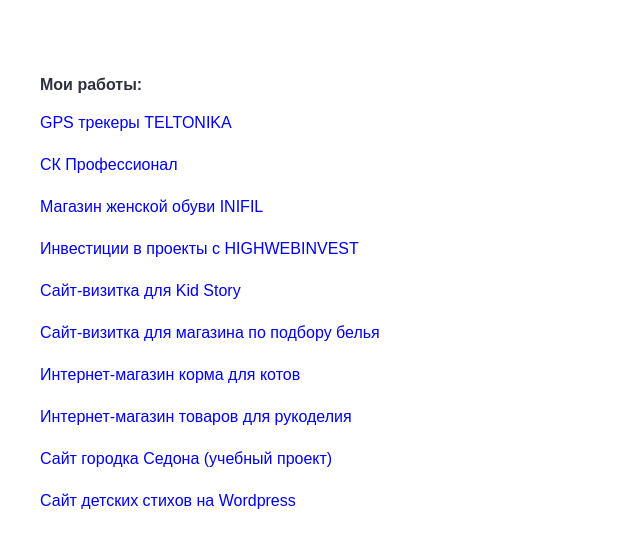
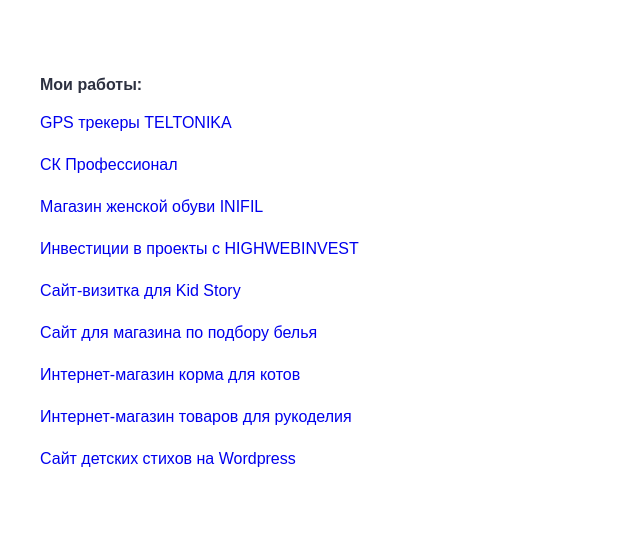
Before and after one commit to Lana-nnov/Lana-nnov.github.io, a plain HTML site: page portfolio/index.html in a window 1280 px wide. Shown: the whole page, without its empty margins (0-640 px from the left). Drawn offline with Linux system fonts and the light colour scheme.

Commit message:
Update index.html

```diff
--- a/portfolio/index.html
+++ b/portfolio/index.html
@@ -24,7 +24,7 @@
 			<a href="https://kidstory.ua/" class="courses__link" target="_blank">Сайт-визитка для Kid Story</a>
 		</li>
 		<li>
-			<a href="https://bust-club.com/" class="courses__link" target="_blank">Сайт-визитка для магазина по подбору белья</a>
+			<a href="https://bust-club.com/" class="courses__link" target="_blank">Сайт для магазина по подбору белья</a>
 		</li>
 		<li>
 			<a href="https://lana-nnov.github.io/cat-energy/" class="courses__link" target="_blank">Интернет-магазин корма для котов</a>
@@ -33,9 +33,6 @@
 			<a href="https://lana-nnov.github.io/mishka-adaptive/" class="courses__link" target="_blank">Интернет-магазин товаров для рукоделия</a>
 		</li>
 		<li>
-			<a href="https://lana-nnov.github.io/sedona/" class="courses__link" target="_blank">Сайт городка Седона (учебный проект)</a>
-		</li>
-		<li>
 			<a href="http://stishariki.ru/" class="courses__link" target="_blank">Сайт детских стихов на Wordpress</a>
 		</li>
 	</ul>
```
